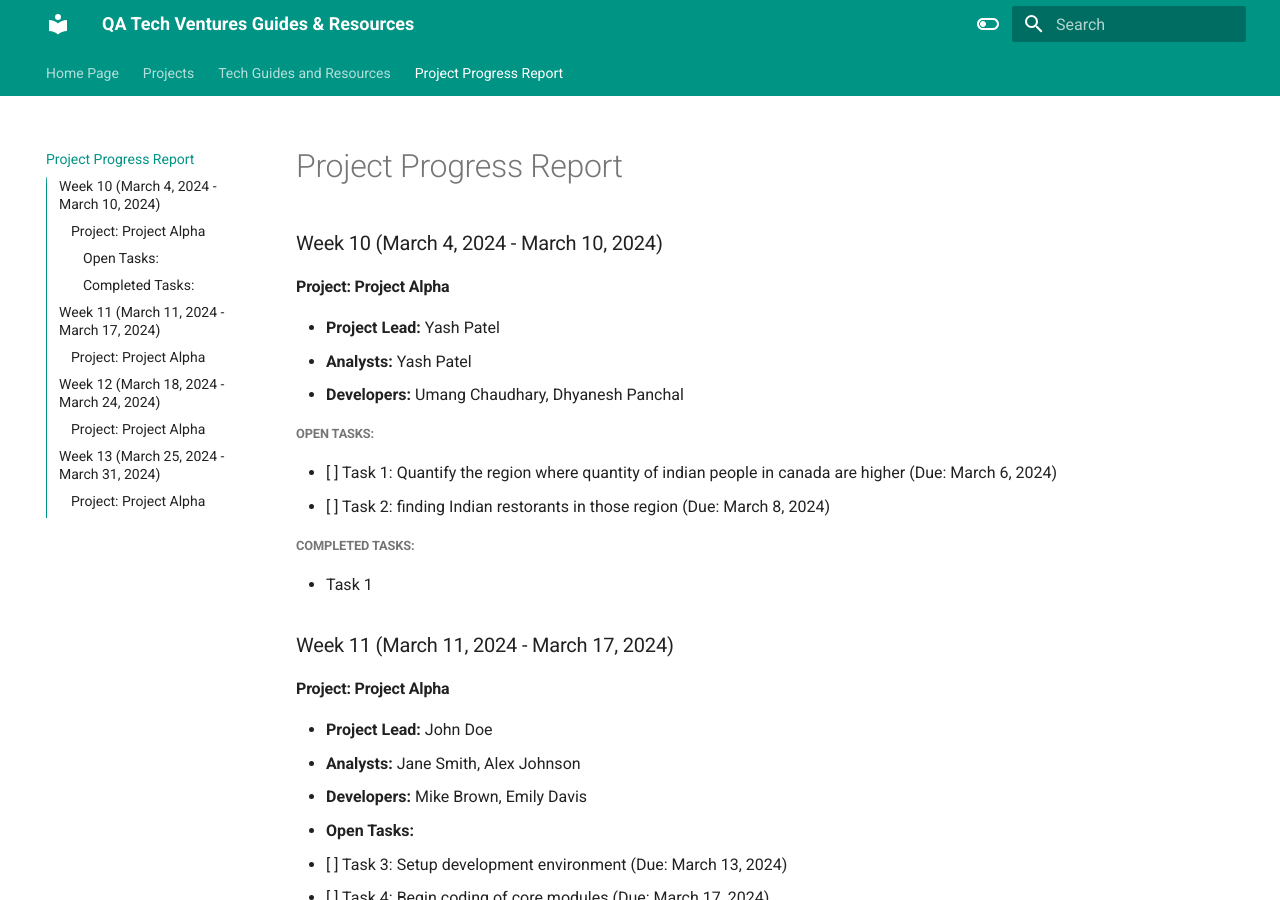
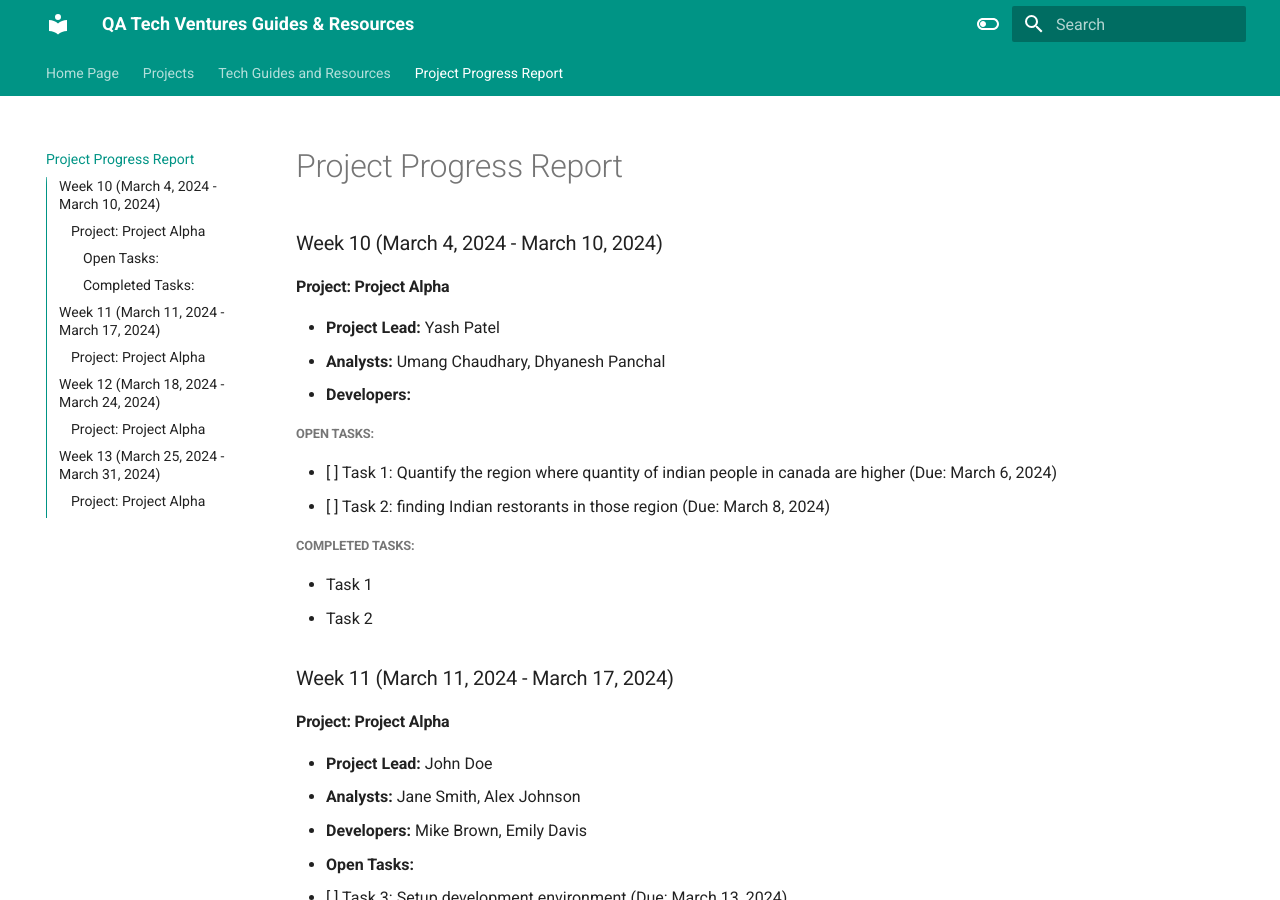
Before and after one commit to QAVentures/qaTechVentures-mkdoc-material, an MkDocs documentation site: the page built from docs/weekly tracker.md, in a window 1280 px wide and 900 px high. Built offline with MkDocs 1.6.1 and Material for MkDocs 9.7.7, drawn with Linux system fonts in a browser that asks for light colours.

Commit message:
status updated

```diff
--- a/docs/weekly tracker.md
+++ b/docs/weekly tracker.md
@@ -5,13 +5,14 @@
 #### Project: Project Alpha
 
 - **Project Lead:** Yash Patel
-- **Analysts:** Yash Patel
-- **Developers:** Umang Chaudhary, Dhyanesh Panchal
+- **Analysts:** Umang Chaudhary, Dhyanesh Panchal
+- **Developers:**
 ##### **Open Tasks:**
   - [ ] Task 1: Quantify the region where quantity of indian people in canada are higher (Due: March 6, 2024)
   - [ ] Task 2: finding Indian restorants in those region  (Due: March 8, 2024)
 ##### **Completed Tasks:**
   - Task 1
+  - Task 2
 
 ### Week 11 (March 11, 2024 - March 17, 2024)
 
```
